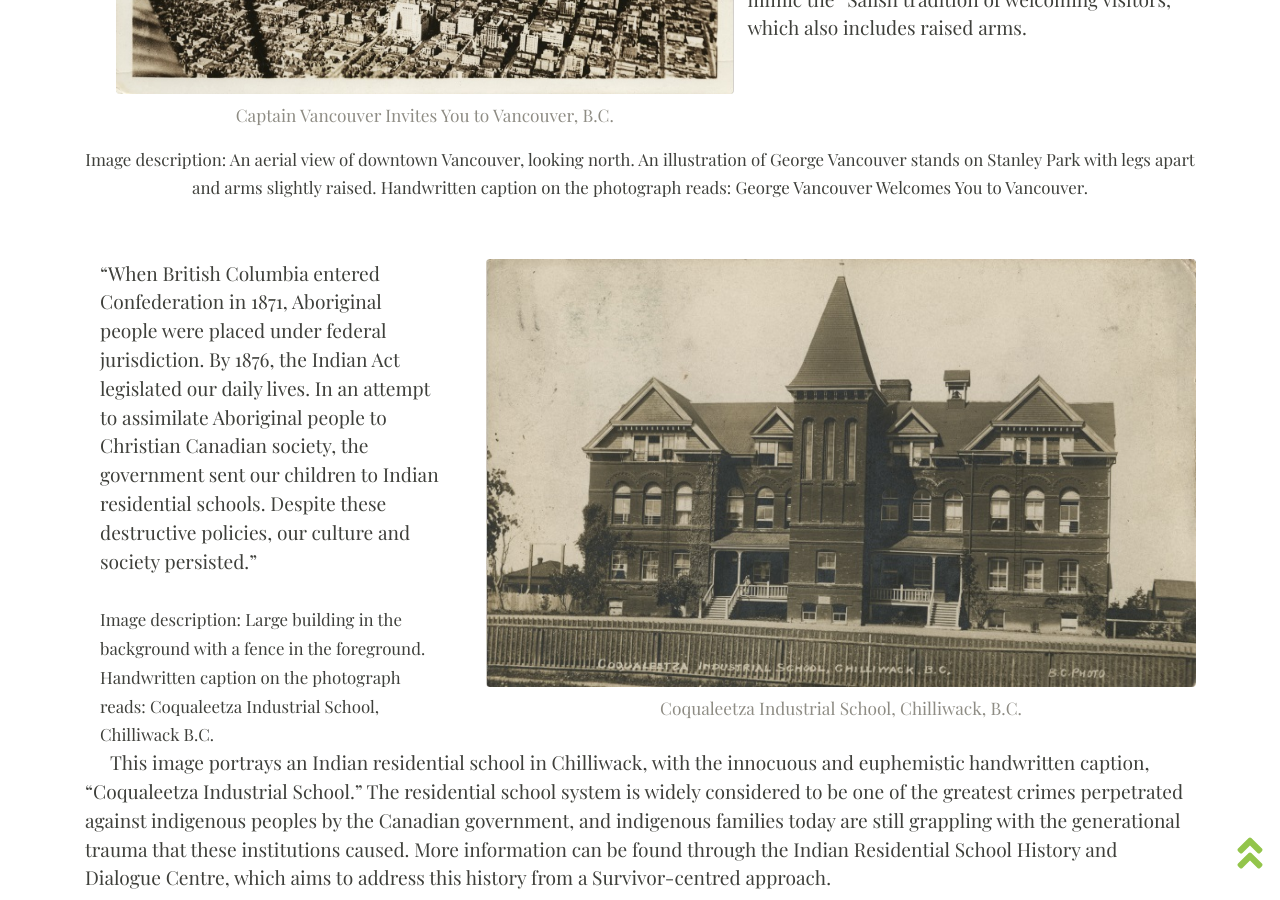
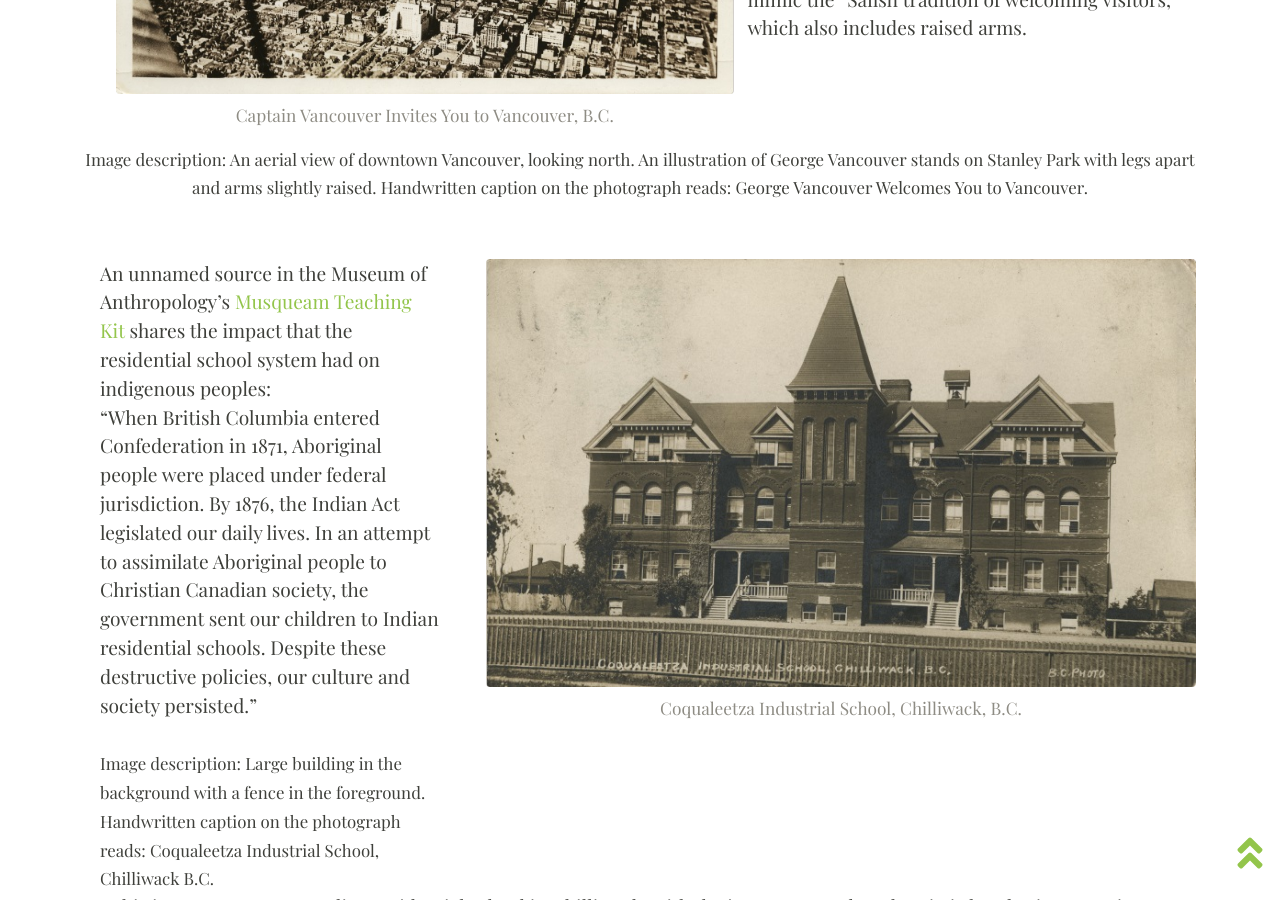
Before and after one commit to ashlynnprasad/langmann-2021, a Jekyll site: the page built from pages/relationswithindigenouspeoples.md, in a window 1280 px wide and 900 px high, scrolled down 3301 px. Built offline with Jekyll 4.4.1, drawn with Linux system fonts in a browser that asks for light colours; nearby versions of some CDN libraries.

Commit message:
tried adding hyperlink

```diff
--- a/pages/relationswithindigenouspeoples.md
+++ b/pages/relationswithindigenouspeoples.md
@@ -80,6 +80,7 @@ permalink: /relationswithindigenouspeoples.html
 <div class="container">
   <div class="row">
     <div class="col-sm-4">
+      An unnamed source in the Museum of Anthropology’s <a href="http://www2.moa.ubc.ca/musqueamteachingkit/history.php">Musqueam Teaching Kit</a> shares the impact that the residential school system had on indigenous peoples:<br>
       “When British Columbia entered Confederation in 1871, Aboriginal people were placed under federal jurisdiction. By 1876, the Indian Act legislated our daily lives. In an attempt to assimilate Aboriginal people to Christian Canadian society, the government sent our children to Indian residential schools. Despite these destructive policies, our culture and society persisted.” <br><br>
       <small>Image description: Large building in the background with a fence in the foreground. Handwritten caption on the photograph reads: Coqualeetza Industrial School, Chilliwack B.C.</small>
     </div>
```
